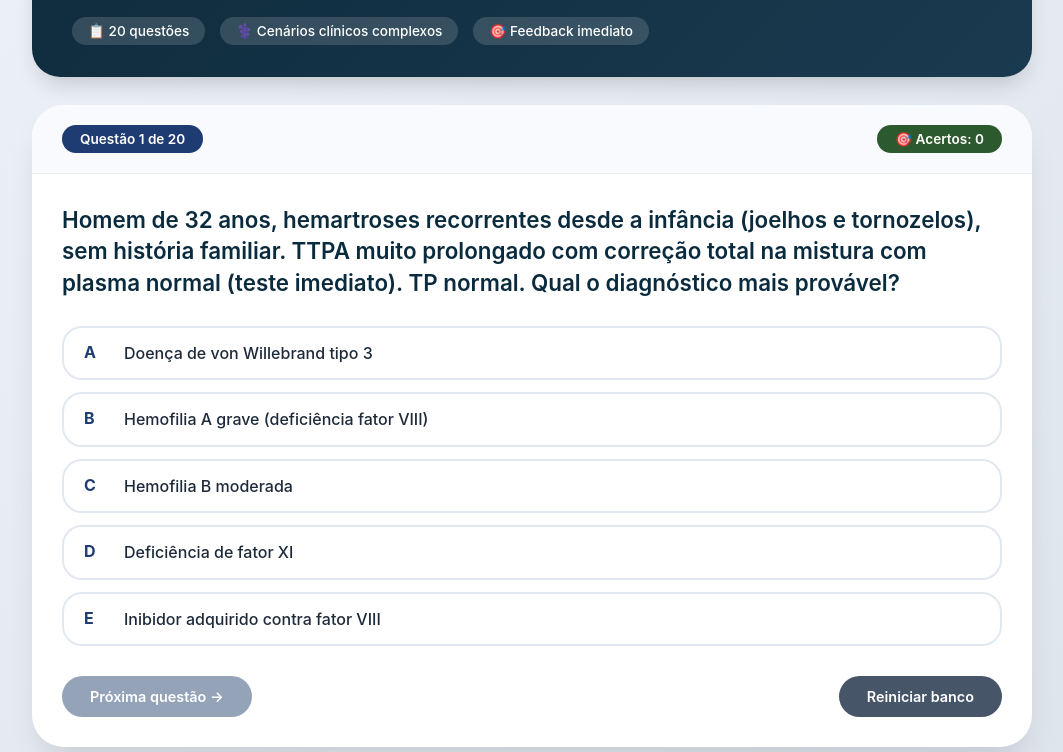
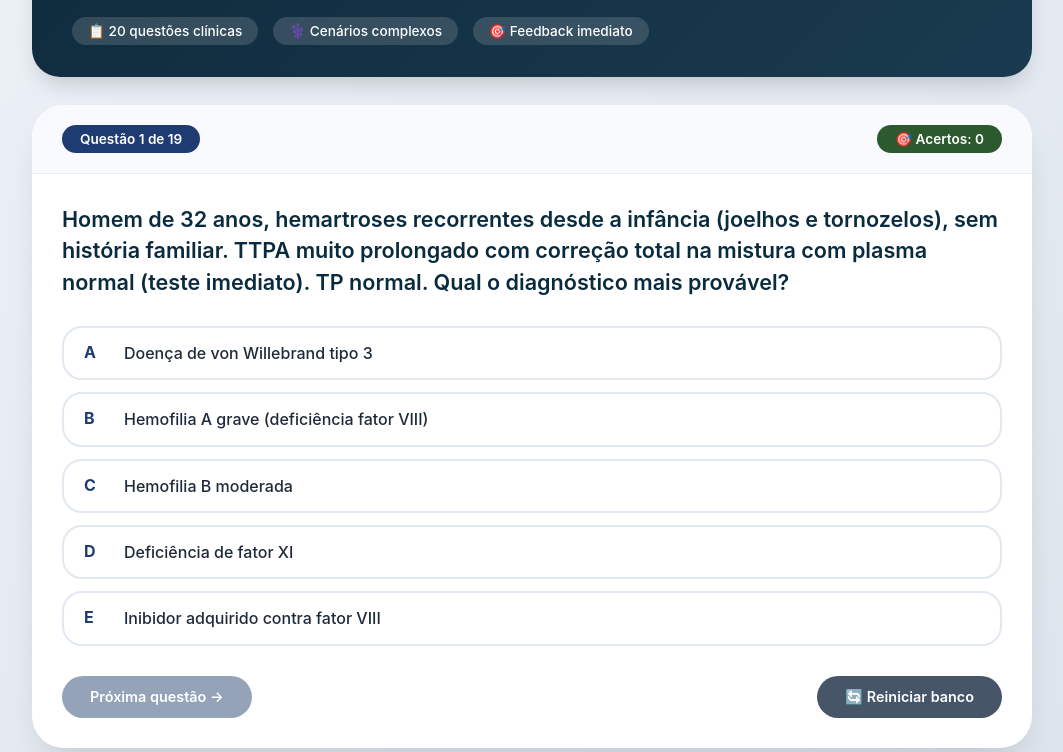
Before and after one commit to gerenciamentodecontasorlando-create/hematologiaavante, a plain HTML site: page index.html in a window 1280 px wide. Shown: the part 164-916 px from the top of the page, without its empty margins (108-1171 px from the left). Drawn offline with Linux system fonts and the light colour scheme.

Commit message:
Update index.html

```diff
--- a/index.html
+++ b/index.html
@@ -3,7 +3,7 @@
 <head>
     <meta charset="UTF-8">
     <meta name="viewport" content="width=device-width, initial-scale=1.0">
-    <title>Banco de Questões - Hematologia | Doenças Hemorrágicas e Coagulopatias</title>
+    <title>Banco de Questões - Hematologia | 20 Questões | Doenças Hemorrágicas e Coagulopatias</title>
     <style>
         * {
             margin: 0;
@@ -23,7 +23,6 @@
             margin: 0 auto;
         }
 
-        /* Header */
         .hero {
             background: linear-gradient(135deg, #0f2b3d 0%, #1a3a4f 100%);
             border-radius: 28px;
@@ -40,6 +39,7 @@
             display: flex;
             align-items: center;
             gap: 12px;
+            flex-wrap: wrap;
         }
 
         .hero h1 span {
@@ -73,14 +73,12 @@
             backdrop-filter: blur(4px);
         }
 
-        /* Card da questão */
         .quiz-card {
             background: white;
             border-radius: 32px;
             box-shadow: 0 20px 35px -12px rgba(0, 0, 0, 0.15);
             overflow: hidden;
             margin-bottom: 25px;
-            transition: all 0.2s;
         }
 
         .quiz-header {
@@ -117,14 +115,13 @@
         }
 
         .question-text {
-            font-size: 1.4rem;
+            font-size: 1.35rem;
             font-weight: 600;
             color: #0a2b3e;
-            line-height: 1.4;
+            line-height: 1.45;
             margin-bottom: 28px;
         }
 
-        /* Opções */
         .options-list {
             display: flex;
             flex-direction: column;
@@ -179,7 +176,6 @@
             opacity: 0.85;
         }
 
-        /* Feedback */
         .feedback-area {
             background: #f1f5f9;
             border-radius: 24px;
@@ -225,7 +221,6 @@
             margin-bottom: 6px;
         }
 
-        /* Botões */
         .buttons-row {
             display: flex;
             gap: 15px;
@@ -269,7 +264,6 @@
             transform: scale(1.02);
         }
 
-        /* Resultado final */
         .result-screen {
             text-align: center;
             padding: 40px;
@@ -306,6 +300,7 @@
         }
 
         @media (max-width: 640px) {
+            .hero { padding: 20px; }
             .hero h1 { font-size: 1.4rem; }
             .question-text { font-size: 1.1rem; }
             .quiz-header, .question-content { padding: 18px; }
@@ -316,11 +311,11 @@
 <body>
 <div class="container">
     <div class="hero">
-        <h1>🩸 Banco de Questões <span>Nível Difícil</span></h1>
+        <h1>🩸 Banco de Questões <span>20 Questões • Nível Difícil</span></h1>
         <p>Doenças Hemorrágicas e Coagulopatias • Hematologia Avançada<br>Correção automática + Sugestão de estudo personalizada</p>
         <div class="stats-badge">
-            <div class="badge">📋 20 questões</div>
-            <div class="badge">⚕️ Cenários clínicos complexos</div>
+            <div class="badge">📋 20 questões clínicas</div>
+            <div class="badge">⚕️ Cenários complexos</div>
             <div class="badge">🎯 Feedback imediato</div>
         </div>
     </div>
@@ -337,9 +332,9 @@
           correct: 1, explanation: "Hemofilia A grave é a mais comum (80-85%). Correção imediata descarta inibidor, e padrão de hemartroses é clássico. Mutação de novo possível sem história familiar.",
           study: "📖 Revise via intrínseca: fatores VIII, IX, XI. Entenda teste de mistura (correção imediata vs incubada). Estude genética do F8 e profilaxia com fator VIII recombinante." },
         { text: "Mulher 28 anos, epistaxes recorrentes, menometrorragia intensa. TS prolongado, Fator VIII: 38%, AgVWF: 30%, RCo: 28%. Ausência de multímeros de alto peso molecular. Pai e irmã com sangramento leve. Subtipo mais provável?",
-          options: ["A) Tipo 1", "B) Tipo 2A", "C) Tipo 2B", "D) Tipo 2M", "E) Tipo 3"],
+          options: ["A) Doença de von Willebrand tipo 1", "B) Doença de von Willebrand tipo 2A", "C) Doença de von Willebrand tipo 2B", "D) Doença de von Willebrand tipo 2M", "E) Doença de von Willebrand tipo 3"],
           correct: 1, explanation: "A perda seletiva de multímeros de alto peso molecular define o tipo 2A. Padrão autossômico dominante e disproporção RCo/AgVWF confirmam.",
-          study: "🔬 Estude eletroforese de multímeros do VWF. Diferencie 2A (perda de HMW) de 2B (aumento afinidade por GPIb). Leu sobre teste com ristocetina em baixa dose." },
+          study: "🔬 Estude eletroforese de multímeros do VWF. Diferencie 2A (perda de HMW) de 2B (aumento afinidade por GPIb). Leia sobre teste com ristocetina em baixa dose." },
         { text: "Paciente 55 anos, sepse abdominal, sangramento difuso. TP e TTPA prolongados, fibrinogênio 90mg/dL, D-dímero >5000, plaquetas 65.000, esquizócitos. Conduta imediata para sangramento ativo?",
           options: ["A) Plasma fresco congelado isolado", "B) Crioprecipitado + concentrado de plaquetas", "C) Plaquetas + complexo protrombínico", "D) Ácido tranexâmico isolado", "E) Heparina anticoagulação plena"],
           correct: 1, explanation: "CIVD consumptiva com sangramento grave: priorizar reposição de fibrinogênio (crioprecipitado) e plaquetas. Tratar causa-base.",
@@ -349,7 +344,7 @@
           correct: 2, explanation: "PTI aguda pediátrica com sangramento cutâneo leve: observação devido alta remissão espontânea em semanas.",
           study: "📚 Diretrizes ASH 2019 para PTI. Indicações de IGIV (hemorragia mucosa ou plaquetas <10-20 mil com risco). Fisiopatologia: anticorpos anti-GpIIb/IIIa." },
         { text: "História de TVP recorrente + abortamentos. Em uso de varfarina, INR terapêutico, evoluiu com necrose cutânea em mamas e nádegas. Exame: proteína C 25%. Complicação mais provável?",
-          options: ["A) Reação alérgica à varfarina", "B) Necrose induzida por varfarina + deficiência de prot C", "C) HIT tardia", "D) Vasculite", "E) SAF catastrófica"],
+          options: ["A) Reação alérgica à varfarina", "B) Necrose induzida por varfarina + deficiência de proteína C", "C) HIT tardia", "D) Vasculite leucocitoclástica", "E) SAF catastrófica"],
           correct: 1, explanation: "Necrose por varfarina ocorre na deficiência hereditária de proteína C: queda abrupta da prot C (meia-vida curta) antes dos fatores pró-coagulantes.",
           study: "💊 Farmacogenética da varfarina, sobreposição com heparina. Diferencie púrpura fulminans neonatal (homozigoto). Cascata de anticoagulantes naturais." },
         { text: "Paciente 40 anos, sangramento pós-extração dentária 12h depois, sem outros episódios. TP normal, TTPA 58s (corrige na mistura). História de tio com hemorragia pós-cirúrgica. Deficiência mais provável?",
@@ -361,7 +356,7 @@
           correct: 4, explanation: "Deficiência de fator XIII: coagulação normal nos testes padrão, mas coágulo instável (não cross-linkado). Sangramento umbilical é clássico.",
           study: "🔍 Diagnóstico: teste de solubilidade do coágulo em ureia 5M. O FXIII estabiliza fibrina. Profilaxia com FXIII concentrado." },
         { text: "Gestante 32 semanas, plaquetas 40.000, sem sangramento. História de plaquetopenia na gestação anterior com resolução pós-parto. Sem esplenomegalia. Conduta?",
-          options: ["A) Corticoterapia empírica", "B) IgIV 1g/kg", "C) Parto imediato", "D) Acompanhamento + trombocitopenia gestacional", "E) Mielograma urgente"],
+          options: ["A) Corticoterapia empírica", "B) IgIV 1g/kg", "C) Parto imediato", "D) Acompanhamento - trombocitopenia gestacional", "E) Mielograma urgente"],
           correct: 3, explanation: "Trombocitopenia gestacional benigna (leve, assintomática, 2º/3º trimestre, resolução pós-parto). Não necessita tratamento.",
           study: "🤰 Diagnóstico diferencial: PTI (início precoce, <10.000, histórico prévio). Pré-eclâmpsia/HELLP (com hipertensão)." },
         { text: "Paciente com hemofilia A grave, desenvolveu inibidor alto (>5 UB). Sofre traumatismo craniano com suspeita de hemorragia intracraniana. Melhor agente hemostático?",
@@ -373,13 +368,9 @@
           correct: 1, explanation: "Perda renal de antitrombina III na síndrome nefrótica → estado hipercoagulável → trombose venosa (veia renal, TVP).",
           study: "🩺 Anticoagulantes naturais: antitrombina inibe trombina/fator Xa. Indicações de profilaxia quando albumina <2g/dL." },
         { text: "Criança 5 anos, púrpura fulminans (equimoses necróticas) 48h após varicela. PCR elevado, plaquetas 40.000, TP/TTPA muito prolongados, fibrinogênio indetectável. Diagnóstico?",
-          options: ["A) Púrpura de Henoch-Schönlein", "B) Púrpura trombocitopênica trombótica", "C) Coagulação intravascular disseminada grave pós-infecção", "D) Púrpura fulminans por deficiência de proteína S adquirida", "E) Necrose por varfarina"],
+          options: ["A) Púrpura de Henoch-Schönlein", "B) Púrpura trombocitopênica trombótica", "C) Coagulação intravascular disseminada grave", "D) Púrpura fulminans por deficiência de proteína S adquirida", "E) Necrose por varfarina"],
           correct: 3, explanation: "Púrpura fulminans pós-infecciosa (varicela) por anticorpos anti-proteína S adquiridos → coagulação intravascular + necrose cutânea.",
           study: "⚠️ Emergência: tratar com PFC, anticoagulação, suplemento de proteína S. Diferencie de CIVD clássica." },
-        { text: "Paciente com história de sangramento pós-amigdalectomia, hemartrose rara. Exames: TP normal, TTPA 49s (refratário à correção na mistura com plasma normal, corrige com plasma adsorvido com alumínio). Qual fator deficiente?",
-          options: ["A) Fator VIII", "B) Fator IX", "C) Fator XI", "D) Fator XII", "E) Inibidor de fator VIII"],
-          correct: 0, explanation: "Correção com plasma adsorvido (que contém fator VIII e fibrinogênio, falta fatores II, VII, IX, X) sugere deficiência de fator VIII. Mistura não corrigiu → inibidor? Mas plasma adsorvido corrige → deficiência pura.",
-          study: "🧪 Testes de mistura especiais: plasma adsorvido (fonte de VIII) e plasma envelhecido (fonte de IX)." },
         { text: "Paciente 70 anos, linfoma não Hodgkin, plaquetas 12.000, petéquias + mucosa oral. Sem esplenomegalia. Aspirado de medula com megacariócitos aumentados. Causa mais provável?",
           options: ["A) Mielodisplasia", "B) PTI secundária ao linfoma", "C) Leucemia aguda", "D) Púrpura trombótica trombocitopênica", "E) Aplasia de medula"],
           correct: 1, explanation: "PTI secundária a neoplasias linfoproliferativas: anticorpos antiplaquetas por desregulação imune. Megacariócitos aumentados.",
@@ -439,8 +430,8 @@
                         <h2>🏁 Banco de Questões Concluído!</h2>
                         <div class="result-score">${score} / ${questions.length}</div>
                         <div class="progress-bar"><div class="progress-fill" style="width: ${(score/questions.length)*100}%"></div></div>
-                        <p style="margin: 20px 0; font-size: 1rem;">${score === questions.length ? "Excelente domínio sobre coagulopatias!" : "Revise as sugestões de estudo e tente novamente."}</p>
-                        <button class="btn-next btn-restart" id="finalRestartBtn">🔄 Refazer todas as questões</button>
+                        <p style="margin: 20px 0; font-size: 1rem;">${score === questions.length ? "🏆 Excelente domínio sobre coagulopatias!" : "📚 Revise as sugestões de estudo e tente novamente."}</p>
+                        <button class="btn-next btn-restart" id="finalRestartBtn">🔄 Refazer todas as 20 questões</button>
                     </div>
                 </div>
             `;
@@ -462,10 +453,15 @@
                 if (i === selected && i !== q.correct) optClass += " wrong-highlight";
             }
             const letter = String.fromCharCode(65 + i);
+            // Remove a letra do início do texto (ex: "A) texto" -> "texto")
+            let optionText = q.options[i];
+            if (optionText.match(/^[A-E]\)\s/)) {
+                optionText = optionText.substring(3);
+            }
             optionsHtml += `
                 <div class="${optClass}" data-opt-index="${i}">
                     <div class="option-letter">${letter}</div>
-                    <div class="option-text">${q.options[i].substring(3)}</div>
+                    <div class="option-text">${optionText}</div>
                 </div>
             `;
         }
@@ -473,12 +469,16 @@
         let feedbackHtml = "";
         if (isAnswered) {
             const isCorrect = (selected === q.correct);
+            const correctLetter = String.fromCharCode(65 + q.correct);
+            let correctAnswerText = q.options[q.correct];
+            if (correctAnswerText.match(/^[A-E]\)\s/)) correctAnswerText = correctAnswerText.substring(3);
             feedbackHtml = `
                 <div class="feedback-area">
                     <div class="feedback-title ${isCorrect ? 'correct' : 'wrong'}">
-                        ${isCorrect ? '✅ Resposta correta!' : '❌ Alternativa incorreta'}
+                        ${isCorrect ? '✅ Resposta correta!' : '❌ Resposta incorreta'}
                     </div>
                     <div class="explanation-text"><strong>Justificativa:</strong> ${q.explanation}</div>
+                    <div class="explanation-text" style="margin-top: 8px;"><strong>Resposta correta:</strong> ${correctLetter} - ${correctAnswerText}</div>
                     <div class="study-suggestion">
                         <strong>📚 Sugestão de estudo direcionada:</strong><br>${q.study}
                     </div>
@@ -498,7 +498,7 @@
                     ${feedbackHtml}
                     <div class="buttons-row">
                         <button class="btn-next" id="nextBtn" ${!isAnswered ? "disabled" : ""}>Próxima questão →</button>
-                        <button class="btn-restart" id="restartFromMid">Reiniciar banco</button>
+                        <button class="btn-restart" id="restartFromMid">🔄 Reiniciar banco</button>
                     </div>
                 </div>
             </div>
```
